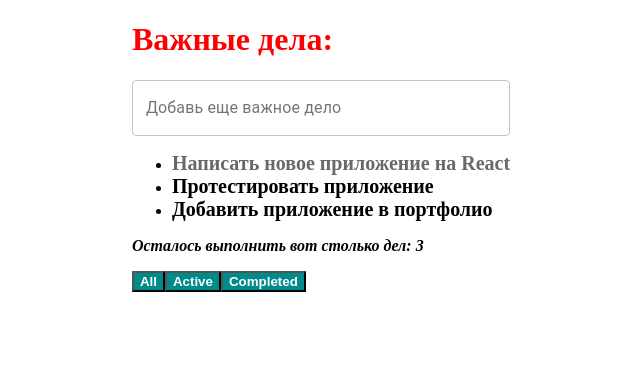
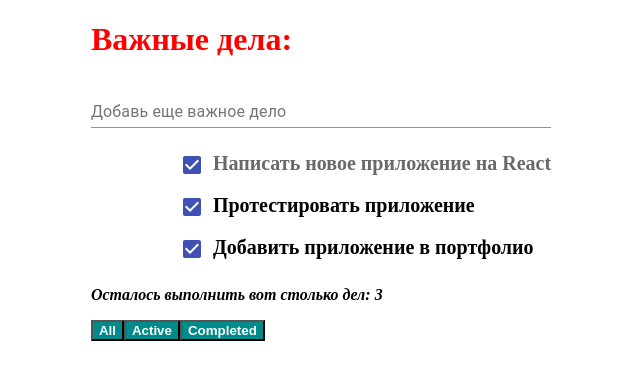
Before and after one commit to WebHeroSchool/Anastassia_React_todo, a React (Create React App) app: page / in a window 1280 px wide. Shown: the top 380 px of the page, without its empty margins (319-959 px from the left). Built offline with nearby package versions, Linux system fonts and the light colour scheme.

Commit message:
added some desing

```diff
--- a/src/components/InputItem/InputItem.js
+++ b/src/components/InputItem/InputItem.js
@@ -1,10 +1,13 @@
 import React from 'react';
 import TextField from '@material-ui/core/TextField';
+import { withStyles } from '@material-ui/core/styles';
 
 import styles from './InputItem.module.css';
 
+
 const InputItem = () => (<div className={styles.wrap}>
-    <TextField className={styles.root} id="outlined-basic" label=" Добавь еще важное дело" variant="outlined" />
+    <TextField className={styles.root} id="standard-basic" label="Добавь еще важное дело" />
    </div>);
 
-export default InputItem;
+// export default InputItem;
+export default withStyles(styles)(InputItem);
--- a/src/components/InputItem/InputItem.module.css
+++ b/src/components/InputItem/InputItem.module.css
@@ -7,3 +7,7 @@
 .root {
     width: 100%;
 }
+
+.root.MuiFormLabel-root:focus {
+    color: darkred;
+}
--- a/src/components/Item/Item.js
+++ b/src/components/Item/Item.js
@@ -1,5 +1,6 @@
 import React from 'react';
 import classnames from 'classnames';
+import Checkbox from '@material-ui/core/Checkbox';
 
 import styles from './Item.module.css';
 
@@ -9,6 +10,11 @@ const Item = ({value, isDone}) => (<div className={
         [styles.done]: isDone
     })
 }>
+    <Checkbox
+        defaultChecked
+        color="primary"
+        inputProps={{ 'aria-label': 'secondary checkbox' }}
+    />
     {value}
 </div>);
 
--- a/src/components/ItemList/ItemList.js
+++ b/src/components/ItemList/ItemList.js
@@ -2,10 +2,11 @@ import React from 'react';
 import Item from "../Item/Item";
 import styles from "./ItemList.module.css";
 
-const ItemList = ({items}) => (<ul>
-    {items.map(item => <li className={styles.text} key={item.value}>
-        <Item value={item.value} isDone={item.isDone} /></li>
-    )}
-</ul>);
+const ItemList = ({items}) => (
+        <ul>
+            {items.map(item => <ol className={styles.text} key={item.value}>
+                <Item value={item.value} isDone={item.isDone} /></ol>
+            )}
+        </ul>);
 
 export default ItemList;
```
Also changed, not shown: 1 other file (tests, documents, lock files or other folders).
